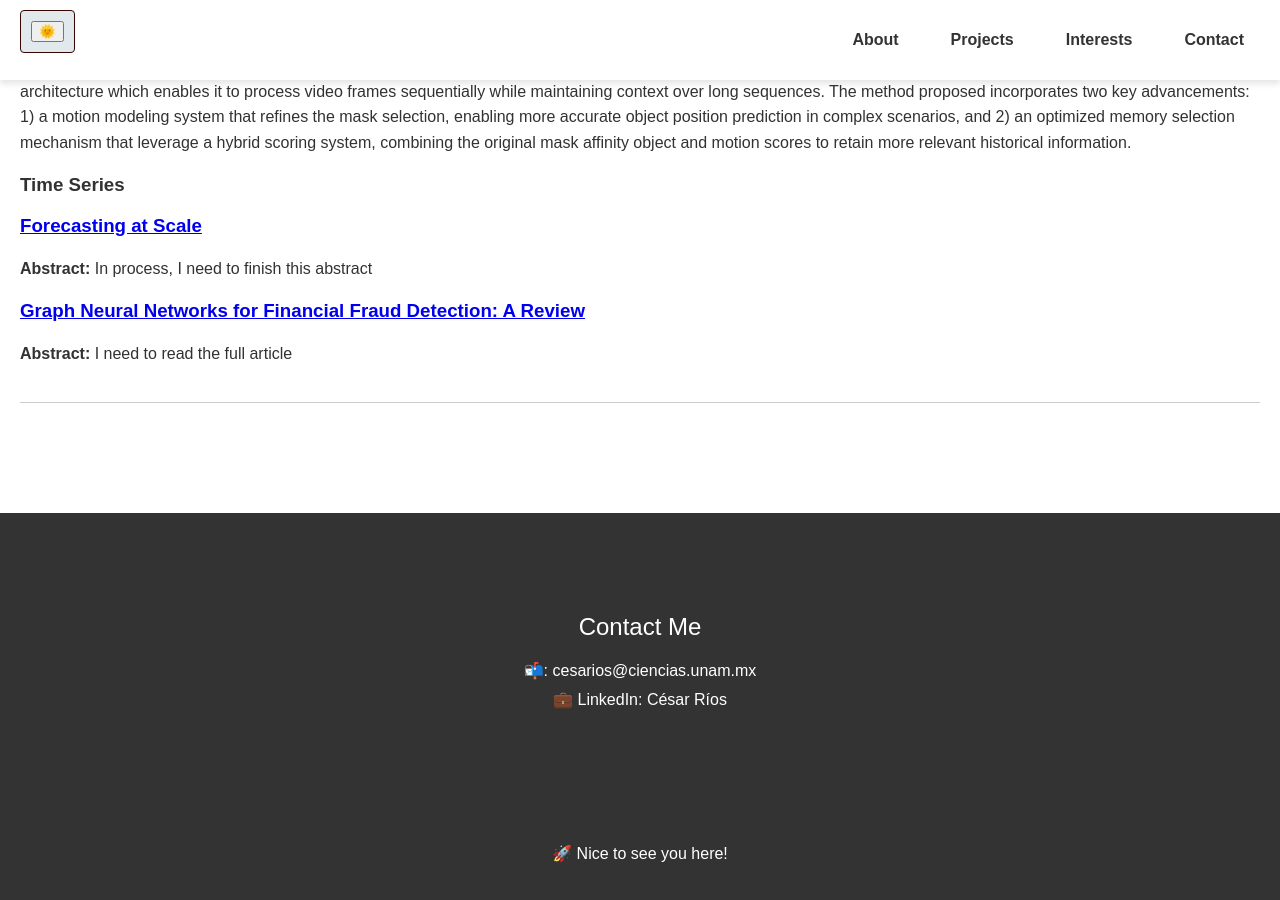
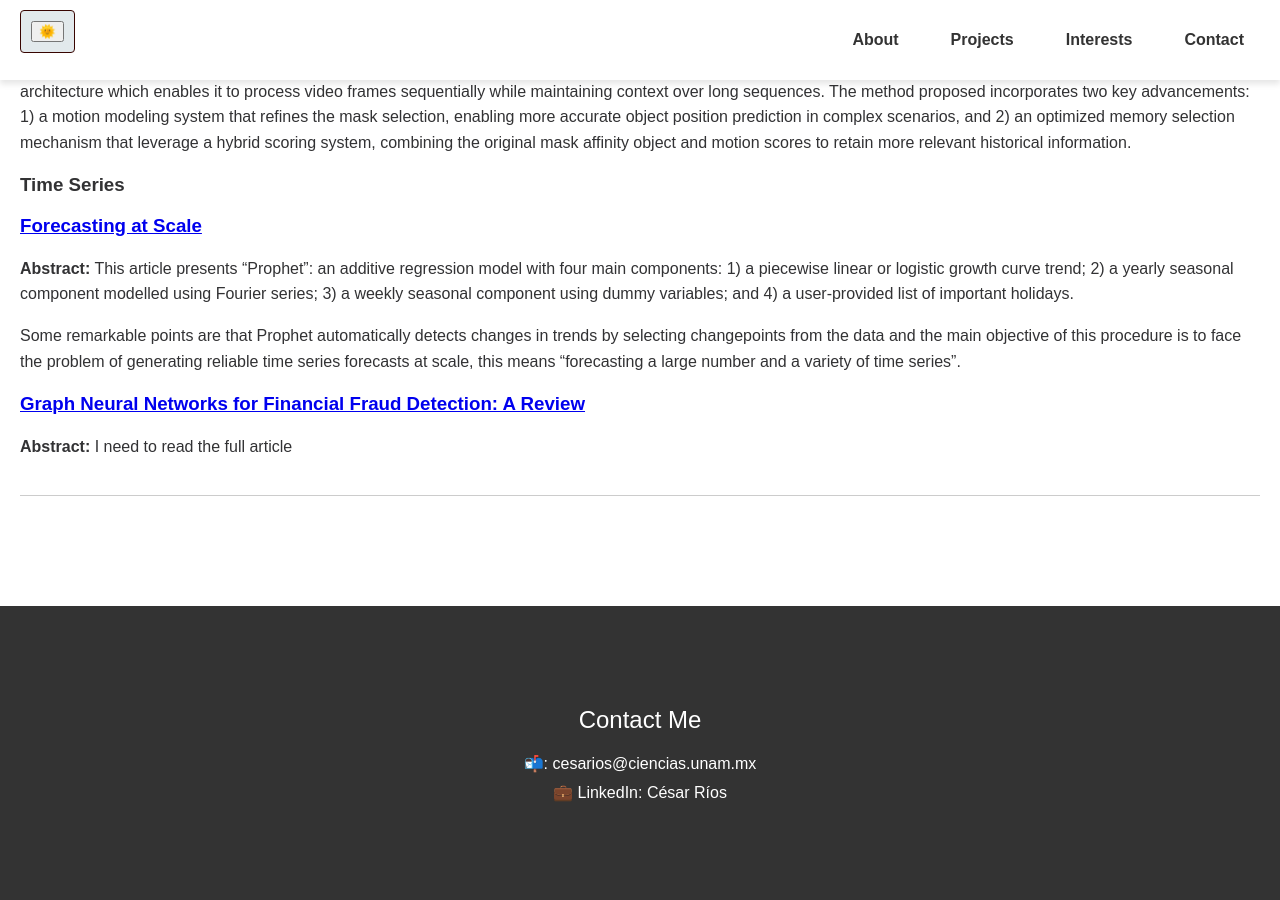
Before and after one commit to Cesarriosd/cesarios, a Jekyll site: the page built from README.md, in a window 1280 px wide and 900 px high, scrolled down 3968 px. Built offline with Jekyll 4.4.1, drawn with Linux system fonts in a browser that asks for light colours; our own code applies the rules of GitHub Pages for plain Markdown files.

Commit message:
Add prophet abstract

```diff
--- a/_layouts/default.html
+++ b/_layouts/default.html
@@ -582,7 +582,9 @@ cd<!DOCTYPE html>
             <p><strong>Abstract:</strong> This paper proposes an adaptation of SAM 2, specifically designed for visual object tracking. SAMURAI operates in real time and incorporates a streaming memory architecture which enables it to process video frames sequentially  while maintaining context over long sequences. The method proposed incorporates two key advancements: 1) a motion modeling system that refines the mask selection, enabling more accurate object position prediction in complex scenarios, and 2) an optimized memory selection mechanism that leverage a hybrid scoring system, combining the original mask affinity object and motion scores to retain more relevant historical information.</p>
             <h3>Time Series</h3>
             <h3><a href="https://peerj.com/preprints/3190.pdf">Forecasting at Scale</a></h3>
-            <p><strong>Abstract:</strong> In process, I need to finish this abstract
+            <p><strong>Abstract:</strong> This article presents “Prophet”: an additive regression model with four main components: 1) a piecewise linear or logistic growth curve trend; 2) a yearly seasonal component modelled using Fourier series; 3) a weekly seasonal component using dummy variables; and 4) a user-provided list of important holidays.</p>
+            <p>Some remarkable points are that Prophet automatically detects changes in trends by selecting changepoints from the data and the main objective of this procedure is to face the problem of generating reliable time series forecasts at scale, this means “forecasting a large number and a variety of time series”. </p>
+
             <h3><a href="https://arxiv.org/pdf/2411.05815">Graph Neural Networks for Financial Fraud Detection: A Review</a></h3>
             <p><strong>Abstract:</strong> I need to read the full article
         </div>
```
